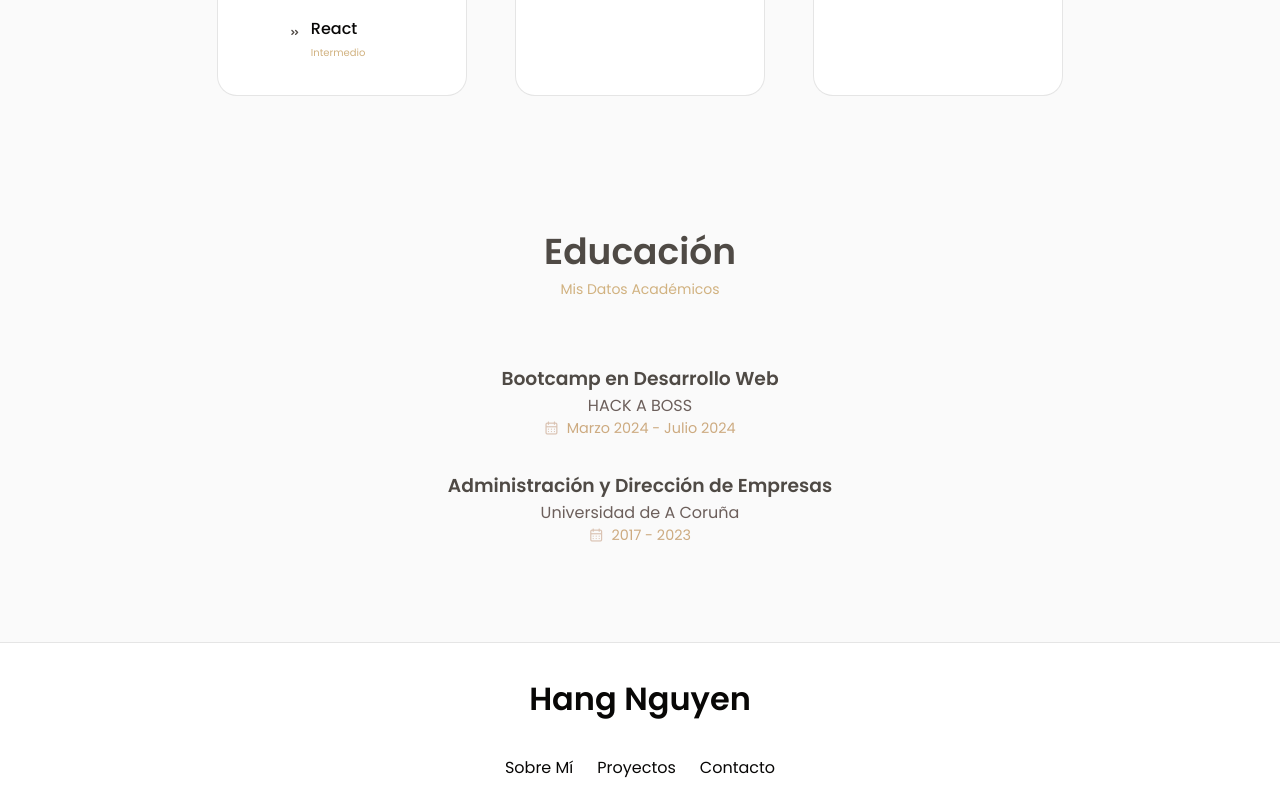
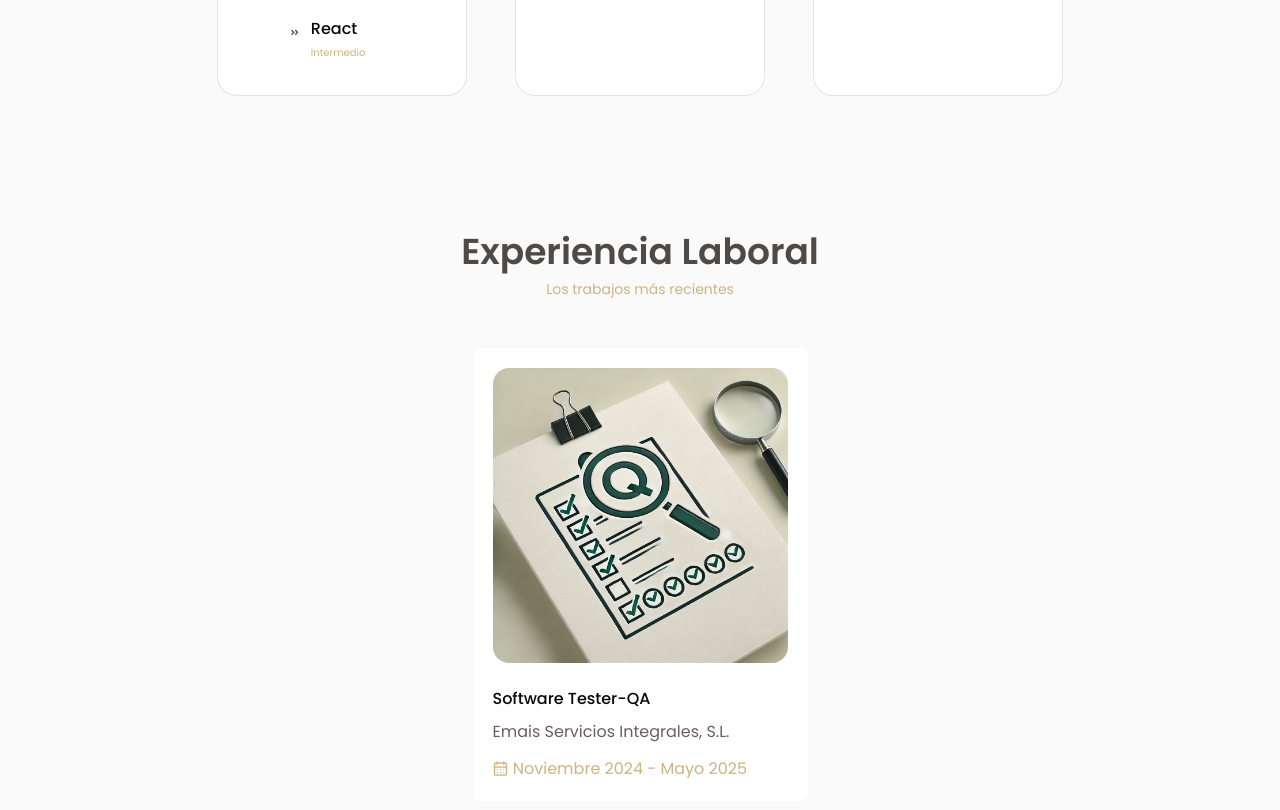
Before and after one commit to ZizieNguyen/Portfolio-HangNguyen, a React (Vite) app: page / in a window 1280 px wide. Shown: the part 1980-2790 px from the top of the page. Built offline with nearby package versions, Linux system fonts and the light colour scheme.

Commit message:
añadir Experiencia laboral

```diff
--- a/package.json
+++ b/package.json
@@ -12,6 +12,7 @@
   "dependencies": {
     "@emailjs/browser": "^4.4.1",
     "emailjs-com": "^3.2.0",
+    "prop-types": "^15.8.1",
     "react": "^18.3.1",
     "react-dom": "^18.3.1",
     "react-hot-toast": "^2.4.1",
--- a/src/components/AllAbout.jsx
+++ b/src/components/AllAbout.jsx
@@ -3,6 +3,7 @@ import { About } from './about/About';
 import { Skill } from './skills/Skill';
 import { Education } from './education/Education';
 import { ScrollUp } from './scrollUp/ScrollUp';
+import { Work } from './work/Work';
 
 
 export const AllAbout = () => {
@@ -11,6 +12,7 @@ export const AllAbout = () => {
         <Home/>
         <About/>
         <Skill/>
+        <Work/>
         <Education/>
         <ScrollUp/>
     </div>
--- a/src/components/Layout/footer/Footer.jsx
+++ b/src/components/Layout/footer/Footer.jsx
@@ -24,6 +24,11 @@ export const Footer = () => {
                 </NavLink>
             </li>
             <li>
+                <HashLink to={'/allAbout#work'} className='footer__link'>
+                    <span className="material-symbols-outlined nav__icon">work</span>Experiencias
+                </HashLink>
+            </li>
+            <li>
                 <NavLink className='footer__link' to={'/contact'}>
 
                     <span className="material-symbols-outlined nav__icon">send</span>Contacto
--- a/src/components/Layout/header/Header.jsx
+++ b/src/components/Layout/header/Header.jsx
@@ -22,6 +22,7 @@ export const Header = () => {
             window.removeEventListener('scroll', handleScroll);
         };
     }, []);
+
 
     const closeMenu = () => {
         showMenu(false);
@@ -51,6 +52,13 @@ export const Header = () => {
                             </NavLink>
                         </li>
                         <li>
+                            <HashLink
+                                to={'/allAbout#work'} className='nav__link active-link' onClick={closeMenu}
+                            >
+                                <span className="material-symbols-outlined nav__icon">work</span>Experiencias
+                            </HashLink>
+                        </li>
+                        <li>
                             <NavLink className='nav__link active-link' to={'/contact'} onClick={closeMenu}>
 
                                 <span className="material-symbols-outlined nav__icon">send</span>Contacto
--- a/src/components/education/Education.jsx
+++ b/src/components/education/Education.jsx
@@ -4,7 +4,16 @@ export const Education = () => {
     <section className="education section" id='education'>
         <h2 className="section__title">Educación</h2>
         <span className="section__subtitle">Mis Datos Académicos</span>
+
             <div className='.education__container'>
+            <div className="education__item">
+                    <h3 className="qualification__title">Máster en Desarrollo Web Avanzado</h3>
+                    <span className="qualification__subtitle">NETT Digital School</span>
+                    <div className="qualification__calendar">
+                        <i className="uil uil-calendar-alt"></i>Noviembre 2024 - Julio 2025
+                    </div>
+                </div>
+
                 <div className="education__item">
                     <h3 className="qualification__title">Bootcamp en Desarrollo Web</h3>
                     <span className="qualification__subtitle">HACK A BOSS</span>
@@ -12,6 +21,7 @@ export const Education = () => {
                         <i className="uil uil-calendar-alt"></i>Marzo 2024 - Julio 2024
                     </div>
                 </div>
+
                 <div className="education__item">
                     <h3 className="qualification__title">Administración y Dirección de Empresas</h3>
                     <span className="qualification__subtitle">Universidad de A Coruña</span>
@@ -19,6 +29,8 @@ export const Education = () => {
                         <i className="uil uil-calendar-alt"></i>2017 - 2023
                     </div>
                 </div>
+
+
             </div>
     </section>
   )
--- /dev/null
+++ b/src/components/work/Work.jsx
@@ -0,0 +1,13 @@
+import "./work.css";
+import { Works } from "./Works";
+
+export const Work = () => {
+  return (
+    <section className='work section' id='work'>
+        <h2 className='section__title'>Experiencia Laboral</h2>
+        <span className='section__subtitle'>Los trabajos más recientes</span>
+
+        <Works/>
+    </section>
+  )
+}
--- /dev/null
+++ b/src/components/work/WorkItems.jsx
@@ -0,0 +1,23 @@
+import PropTypes from 'prop-types';
+
+export const WorkItems = ({item}) => {
+  return (
+    <div className="work__card" key={item.id}>
+        <img src={item.image} alt={item.category} className="work__img" />
+        <h3 className="work__title">{item.title}</h3>
+        <p className="work__company">{item.company}</p>
+        <i className="uil uil-calendar-alt work__times"> </i>{item.times}
+    </div>
+  )
+}
+
+WorkItems.propTypes = {
+  item: PropTypes.shape({
+    id: PropTypes.number.isRequired,
+    image: PropTypes.string.isRequired,
+    category: PropTypes.string.isRequired,
+    title: PropTypes.string.isRequired,
+    company: PropTypes.string.isRequired,
+    times: PropTypes.string.isRequired,
+  }).isRequired
+};
--- /dev/null
+++ b/src/components/work/Works.jsx
@@ -0,0 +1,13 @@
+import { worksData } from "../../data/works.js";
+import { WorkItems } from "./WorkItems";
+
+export const Works = () => {
+  return (
+    <div className="work__container container grid">
+        {worksData.map((item) => {
+            return <WorkItems key={item.id} item={item}/>
+
+            })}
+    </div>
+  )
+}
--- /dev/null
+++ b/src/components/work/work.css
@@ -0,0 +1,82 @@
+.work__item {
+  color: #4f4a45;
+  padding: 0.25rem 0.75rem;
+  font-weight: 500;
+  border-radius: 0.5rem;
+  text-transform: capitalize;
+}
+
+
+.work__containter {
+  grid-template-columns: repeat(2, max-content);
+  gap: 3rem;
+  justify-content: center;
+
+}
+
+.work__card {
+  background-color: #fff;
+  border: 1px soolid rgba(0, 0, 0, 0.1);
+  padding: 1.25rem;
+  margin: 0 auto;
+  border-radius: 0.5rem;
+}
+
+.work__img {
+  width: 295px;
+  border-radius: 1rem;
+  margin-bottom: 1rem;
+}
+
+.work__title {
+  font-size: 1rem;
+  font-weight: 500;
+  margin-bottom: 0.5rem;
+}
+
+.work__company {
+  color: #6c5f5b;
+  margin-bottom: 0.75rem;
+}
+
+
+
+@media screen and (max-width: 992px) {
+  .work__containter {
+    gap: 1.25rem;
+  }
+
+  .work__card {
+    padding: 1rem;
+  }
+
+  .work__img{
+    margin-bottom: 0.75rem;
+  }
+
+  .work__title {
+    margin-bottom: 0.25rem;
+  }
+}
+
+@media screen and (max-width: 768px) {
+  .work__containter {
+    grid-template-columns: max-content;
+  }
+}
+
+@media screen and (max-width: 576px) {
+  .work__containter {
+    grid-template-columns: 1fr;
+  }
+
+  .work__img {
+    width: 100%;
+  }
+}
+
+@media screen and (max-width: 350px) {
+  .work__item {
+    font-size: 0.875rem;
+  }
+}
--- /dev/null
+++ b/src/data/works.js
@@ -0,0 +1,13 @@
+
+import Work1 from "../assets/work1.png";
+
+export const worksData = [
+    {
+        id: 1,
+        image: Work1,
+        title: "Software Tester-QA",
+        categoria: "Q&A Quality Assurance",
+        company: "Emais Servicios Integrales, S.L.",
+        times: "Noviembre 2024 - Mayo 2025",
+    },
+    ];
```
Also changed, not shown: src/assets/work1.png (added), 1 other file (tests, documents, lock files or other folders).
